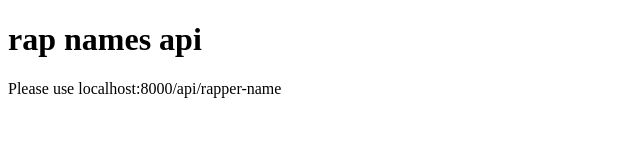
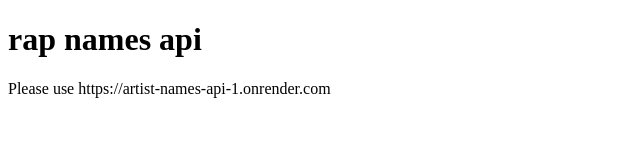
Before and after one commit to kysercodes/artist-names-api, a website: page index.html in a window 1280 px wide. Shown: the full height of the page, 0-640 px from the left. Drawn offline with Linux system fonts and the light colour scheme.

Commit message:
updated where to get api in html

```diff
--- a/index.html
+++ b/index.html
@@ -7,6 +7,6 @@
 </head>
 <body>
     <h1>rap names api</h1>
-    <p>Please use localhost:8000/api/rapper-name</p>
+    <p>Please use https://artist-names-api-1.onrender.com</p>
 </body>
 </html>
```
